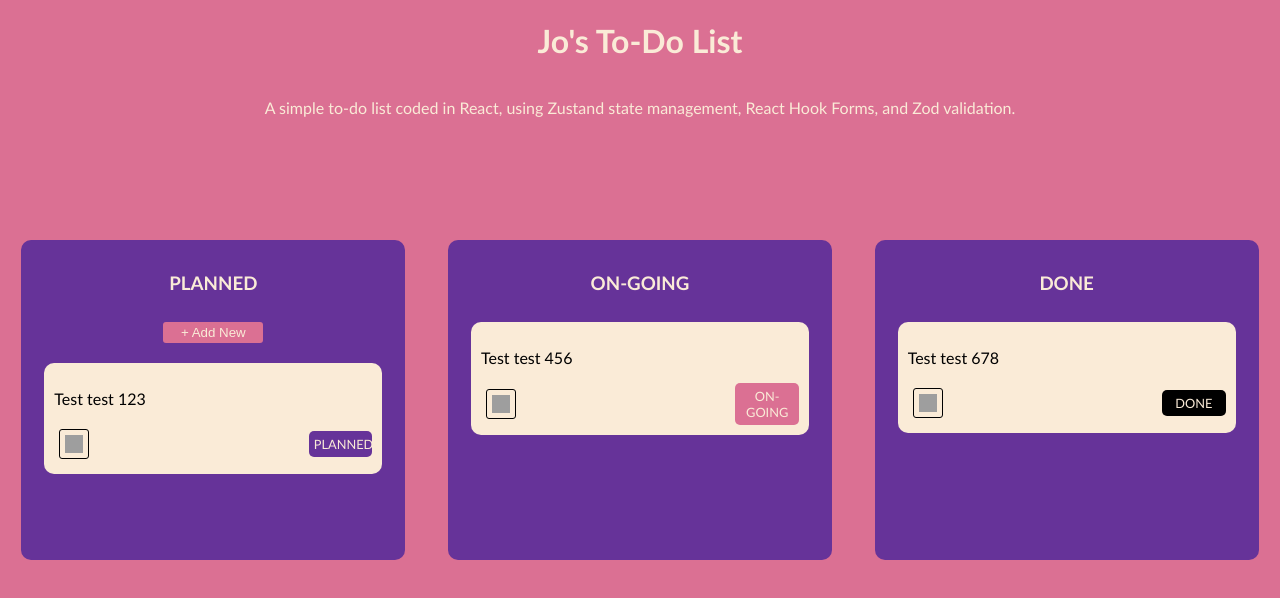
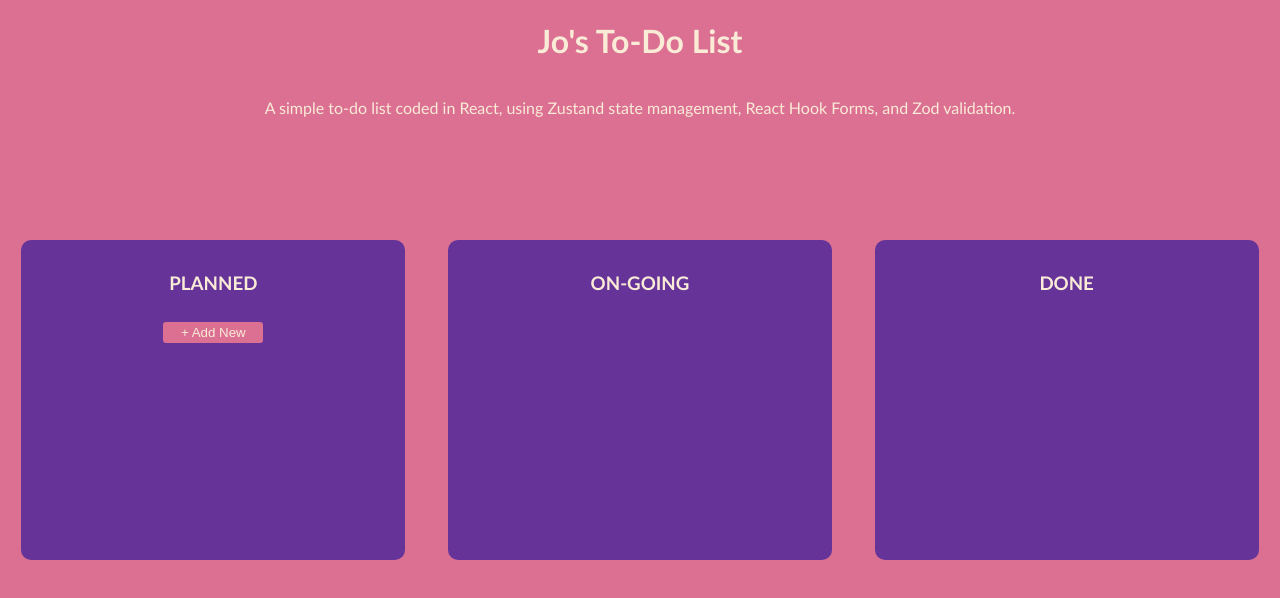
Before and after one commit to jrocca82/zustand-practice, a React (Create React App) app in the folder task-manager/: page / in a window 1280 px wide. Shown: the top 598 px of the page. Built offline with nearby package versions, Linux system fonts and the light colour scheme; grey boxes are pictures that could not be loaded.

Commit message:
fix: initial tasks rendered

```diff
--- a/task-manager/src/store.ts
+++ b/task-manager/src/store.ts
@@ -20,20 +20,7 @@ export const useTaskStore = create<{
     persist(
       (set) => ({
         // Initial state of tasks
-        tasks: [
-          {
-            title: "Test test 123",
-            state: Statuses.PLANNED,
-          },
-          {
-            title: "Test test 456",
-            state: Statuses.ONGOING,
-          },
-          {
-            title: "Test test 678",
-            state: Statuses.DONE,
-          },
-        ],
+        tasks: [],
         // Add a task to existing state
         addTask: (newTitle: string) =>
           set((store) => ({
@@ -59,7 +46,7 @@ export const useTaskStore = create<{
               task.title === title
                 ? {
                     title,
-                    state
+                    state,
                   }
                 : task
             ),
```
